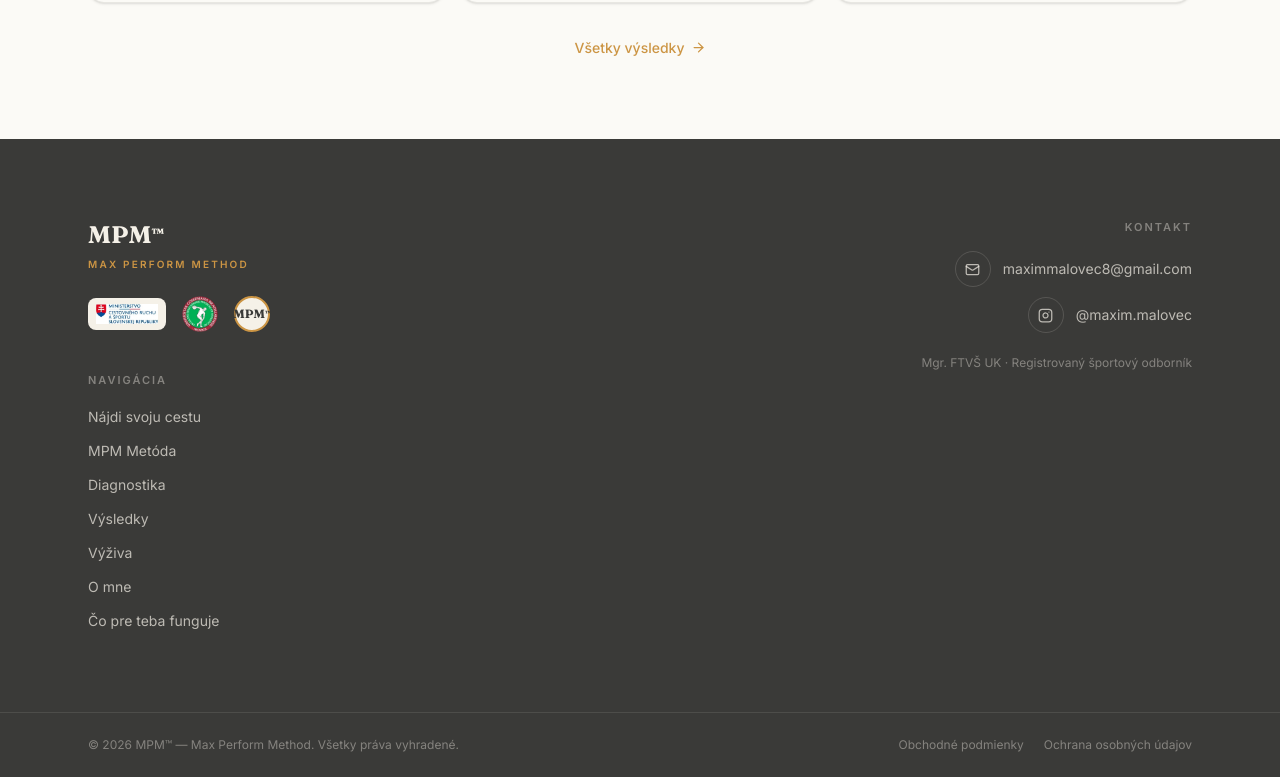
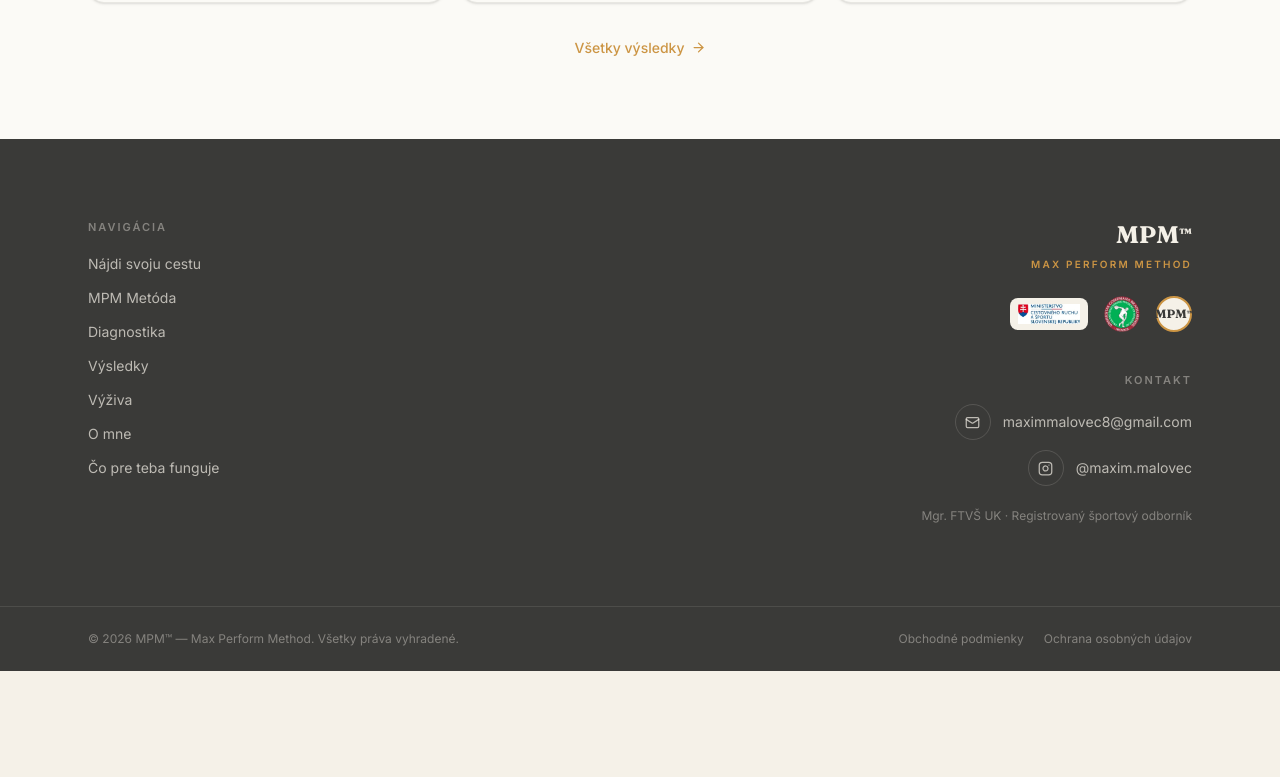
Before and after one commit to maxperformmethod-oss/MPM, a React (Vite) app in the folder fittrack/: page / in a window 1280 px wide. Shown: the part 3848-4625 px from the top of the page. After the commit the page ends 4519 px from the top, so only its background shows below. Built offline with nearby package versions, Linux system fonts and the light colour scheme.

Commit message:
Footer: move brand + seals above contact on the right

```diff
--- a/fittrack/src/components/AppLayout.tsx
+++ b/fittrack/src/components/AppLayout.tsx
@@ -48,18 +48,7 @@ export function AppLayout() {
         <div className="mx-auto max-w-6xl px-4 py-16 sm:px-6 sm:py-20">
           <div className="flex flex-col gap-12 sm:flex-row sm:justify-between sm:gap-10">
             <div>
-              <p className="font-serif text-2xl font-bold text-cream">
-                MPM<sup className="text-[0.5em]">™</sup>
-              </p>
-              <p className="mt-1.5 text-[10px] font-semibold tracking-[0.22em] text-gold">
-                MAX PERFORM METHOD
-              </p>
-
-              <div className="mt-6">
-                <TrustSealsRow compact />
-              </div>
-
-              <nav aria-label={t.footer.navTitle} className="mt-10">
+              <nav aria-label={t.footer.navTitle}>
                 <p className="text-[11px] font-semibold tracking-[0.18em] text-cream/40">
                   {t.footer.navTitle.toUpperCase()}
                 </p>
@@ -79,7 +68,18 @@ export function AppLayout() {
             </div>
 
             <div className="sm:text-right">
-              <p className="text-[11px] font-semibold tracking-[0.18em] text-cream/40">
+              <p className="font-serif text-2xl font-bold text-cream">
+                MPM<sup className="text-[0.5em]">™</sup>
+              </p>
+              <p className="mt-1.5 text-[10px] font-semibold tracking-[0.22em] text-gold">
+                MAX PERFORM METHOD
+              </p>
+
+              <div className="mt-6 flex sm:justify-end">
+                <TrustSealsRow compact />
+              </div>
+
+              <p className="mt-10 text-[11px] font-semibold tracking-[0.18em] text-cream/40">
                 {t.footer.contactTitle.toUpperCase()}
               </p>
               <div className="mt-4 flex flex-col gap-2.5 sm:items-end">
```
